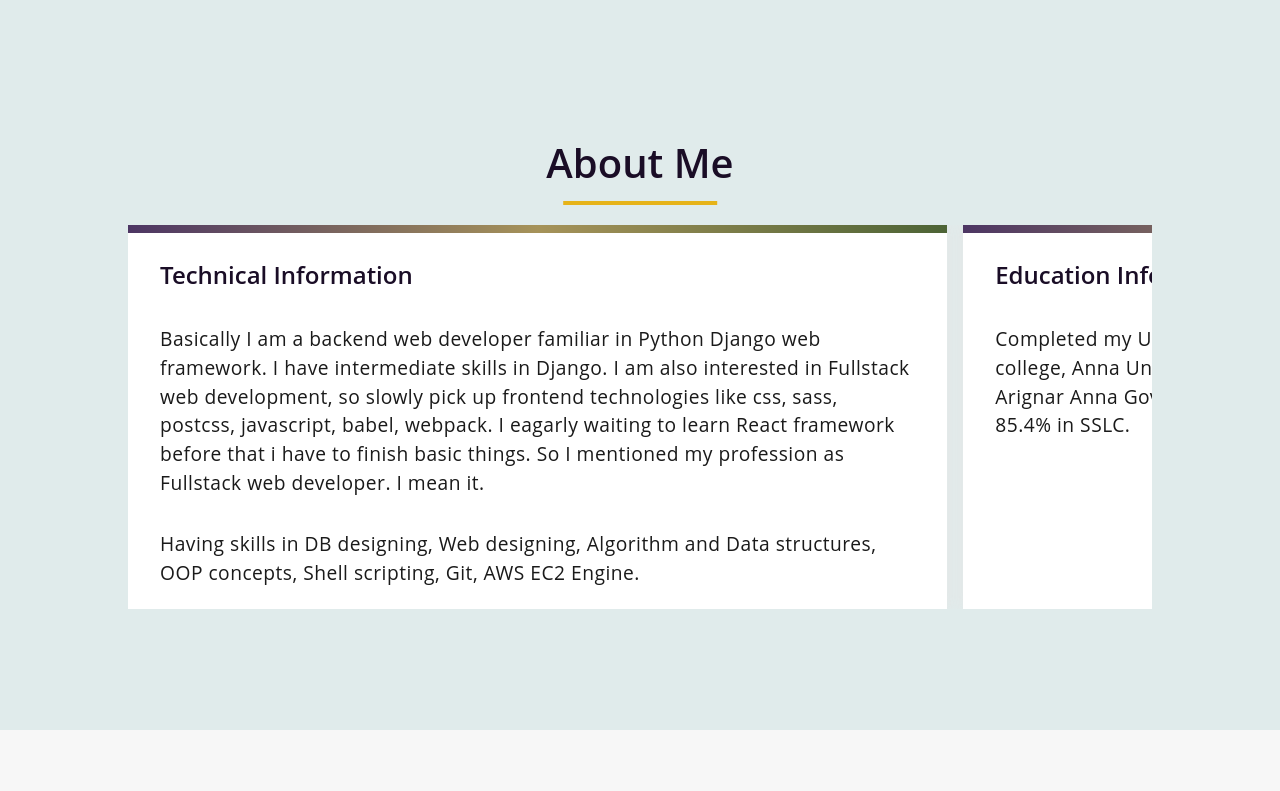
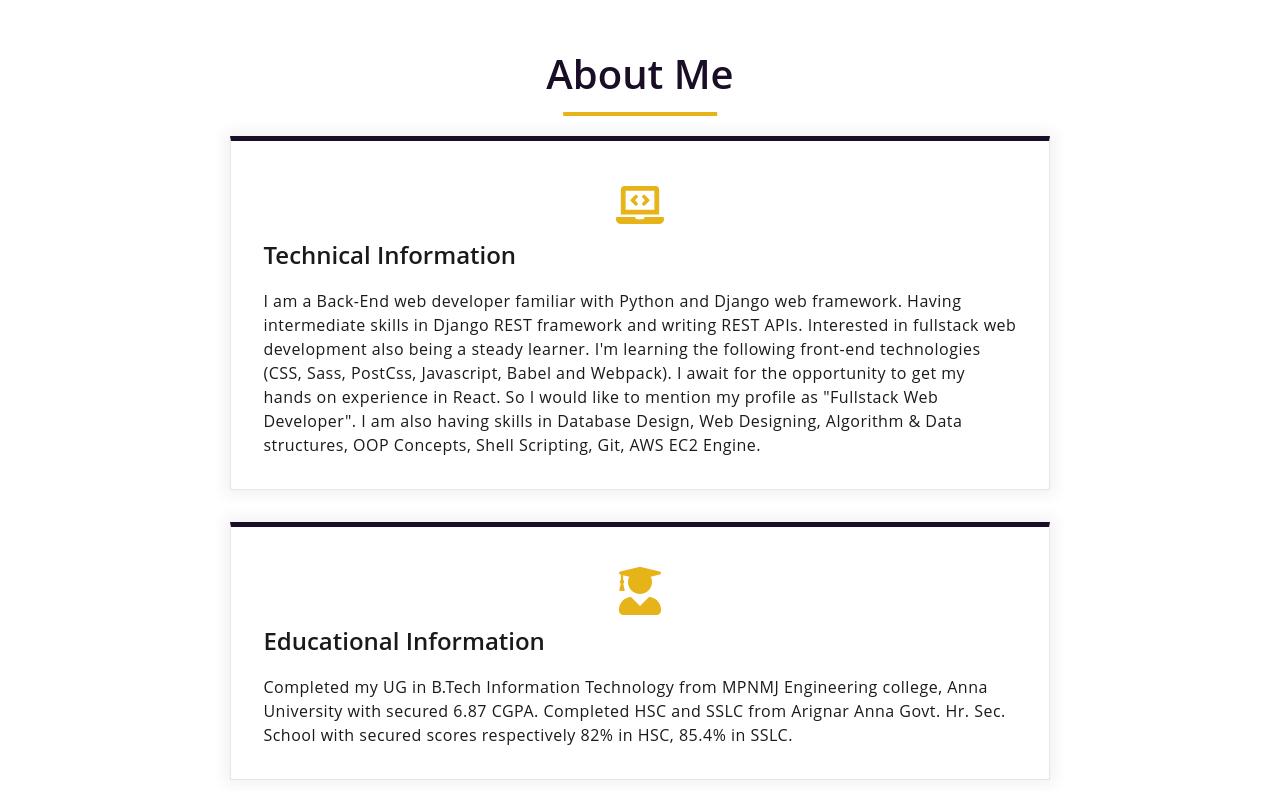
Before and after one commit to zathazass/portfolio, a website built with webpack: page index.html in a window 1280 px wide. Shown: the part 820-1611 px from the top of the page. Built offline with nearby package versions, Linux system fonts and the light colour scheme.

Commit message:
Altered about me section

```diff
--- a/index.html
+++ b/index.html
@@ -94,39 +94,25 @@
     <section class="about_me" id="aboutme">
       <div class="container">
         <h2 class="section__title">About Me</h2>
-        <div class="about_me__carousal">
-          <div class="carousal__item">
-            <h3 class="carousal__title">Technical Information</h3>
-            <p class="carousal__info">
-              Basically I am a backend web developer familiar in Python Django web framework. I have intermediate skills
-              in Django. I am also interested in Fullstack web development, so slowly pick up frontend technologies like
-              css, sass, postcss, javascript, babel, webpack. I eagarly waiting to learn React
-              framework before that i have to finish basic things. So I mentioned my profession as Fullstack web
-              developer. I mean it.
-            </p>
-            <p class="carousal__info">
-              Having skills in DB designing, Web designing, Algorithm and Data structures, OOP concepts, Shell
-              scripting, Git, AWS EC2 Engine.
+          <div class="about__info">
+            <span class="about__icon tech_icon"></span>
+            <h3 class="about__heading">Technical Information</h3>
+            <p class="about__paragraph">
+              I am a Back-End web developer familiar with Python and Django web framework. Having intermediate skills in Django REST framework and writing REST APIs. Interested in fullstack web development also being a steady learner. I'm learning the following front-end technologies (CSS, Sass, PostCss, Javascript, Babel and Webpack). I await for the opportunity to get my hands on experience in React. So I would like to mention my profile as "Fullstack Web Developer".
+
+              I am also having skills in Database Design, Web Designing, Algorithm & Data structures, OOP Concepts, Shell Scripting, Git, AWS EC2 Engine.
             </p>
           </div>
-          <div class="carousal__item">
-            <h3 class="carousal__title">Education Information</h3>
-            <p class="carousal__info">
+          <div class="about__info">
+            <span class="about__icon edu_icon"></span>
+            <h3 class="about__heading">Educational Information</h3>
+            <p class="about__paragraph">
               Completed my UG in B.Tech Information Technology from MPNMJ Engineering college, Anna University with
               secured 6.87 CGPA.
               Completed HSC and SSLC from Arignar Anna Govt. Hr. Sec. School with secured scores respectively 82% in
               HSC, 85.4% in SSLC.
             </p>
           </div>
-          <div class="carousal__item">
-            <h3 class="carousal__title">Personal Information</h3>
-            <p class="carousal__info">
-              In my family i'm only one son, no siblings. I'm 23 years old.
-              Simply quit and active person. I am not married. In my free time watch youtube videos like fun, favorite
-              director's speech, tech conference, tutorials and so on.
-            </p>
-          </div>
-        </div>
       </div>
     </section> <!-- About me end -->
     <section class="project" id="project">
--- a/src/styles/sections/_aboutme.scss
+++ b/src/styles/sections/_aboutme.scss
@@ -1,56 +1,48 @@
 .about_me {
-  background-color: $color-accent;
+  background-color: $color-white;
   display: flex;
   align-items: center;
 }
 
-.about_me__carousal {
-  display: flex;
-  overflow: auto;
 
-  &::-webkit-scrollbar {
-    width: 0;
+.about__info {
+  padding: 2rem;
+  margin: 2rem auto;
+  background-color: $color-white;
+  box-shadow: 0 0 15px 5px hsl(0, 0%, 95%);
+  border: 1px solid hsl(0, 0%, 90%);
+  border-top: 5px solid $color-dominant;
+
+  width: 80%;
+
+  @include sm {
+    width: 100%;
   }
 }
 
-.carousal__item {
-  min-width: 80%;
-  width: 90%;
-  padding: 2rem;
-  background-color: $color-white;
-  margin-right: 1rem;
-  max-height: 30vmax;
-  overflow: auto;
-  box-shadow: 0 0 15px hsl(0, 0%, 90%);
-  position: relative;
-
-  &::-webkit-scrollbar {
-    width: 0;
-  }
-
-  @include md {
-    max-height: 70vmax;
-  }
-
-  &::before {
-    content: '';
-    position: absolute;
-    top: 0;
-    left: 0;
-    height: .5rem;
-    width: 100%;
-    background: linear-gradient(to right, hsl(270, 30%, 30%), hsl(45, 30%, 50%), hsl(90, 30%, 30%));
-  }
+.about__heading {
+  font-size: 1.5rem;
+  margin-bottom: 1rem;
 }
 
-.carousal__title {
-  color: $color-dominant;
-  text-transform: capitalize;
-  font-size: 1.5rem;
+.about__paragraph {
+  color: $color-black;
 }
 
-.carousal__info {
-  color: $color-black;
-  margin: 2rem 0;
-  font-size: 1.2rem;
+.about__icon {
+  display: block;
+  text-align: center;
+  margin: .5rem auto;
+  width: 3rem;
+  height: 3rem;
 }
+
+.tech_icon {
+  background-color: $color-complement_2;
+  mask: url('/src/assets/laptop-code.svg') no-repeat center;
+}
+
+.edu_icon {
+  background-color: $color-complement_2;
+  mask: url('/src/assets/user-graduate.svg') no-repeat center;
+}
```
Also changed, not shown: dist/174f386c5cd491995af0.svg (added), dist/3a8e0174fd8b5cfe13dd.svg (added), dist/main.css, src/assets/laptop-code.svg (added), src/assets/user-graduate.svg (added), 1 other file.
